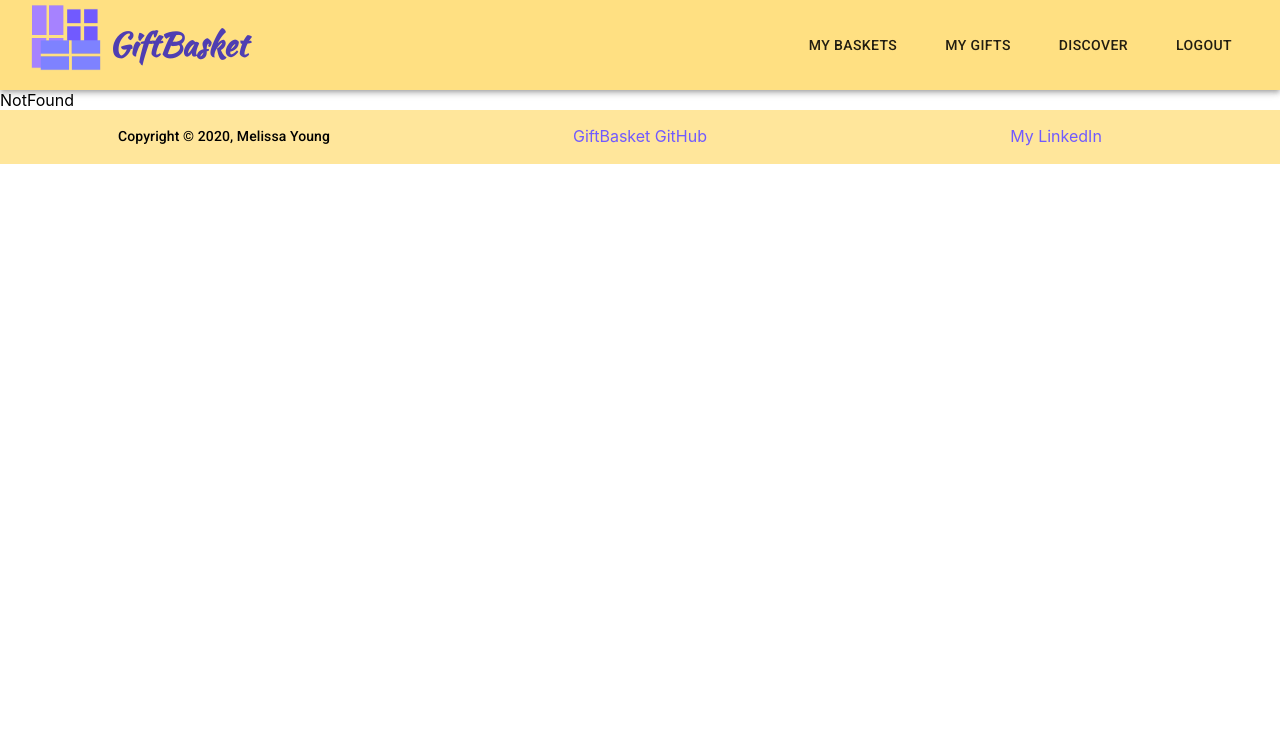
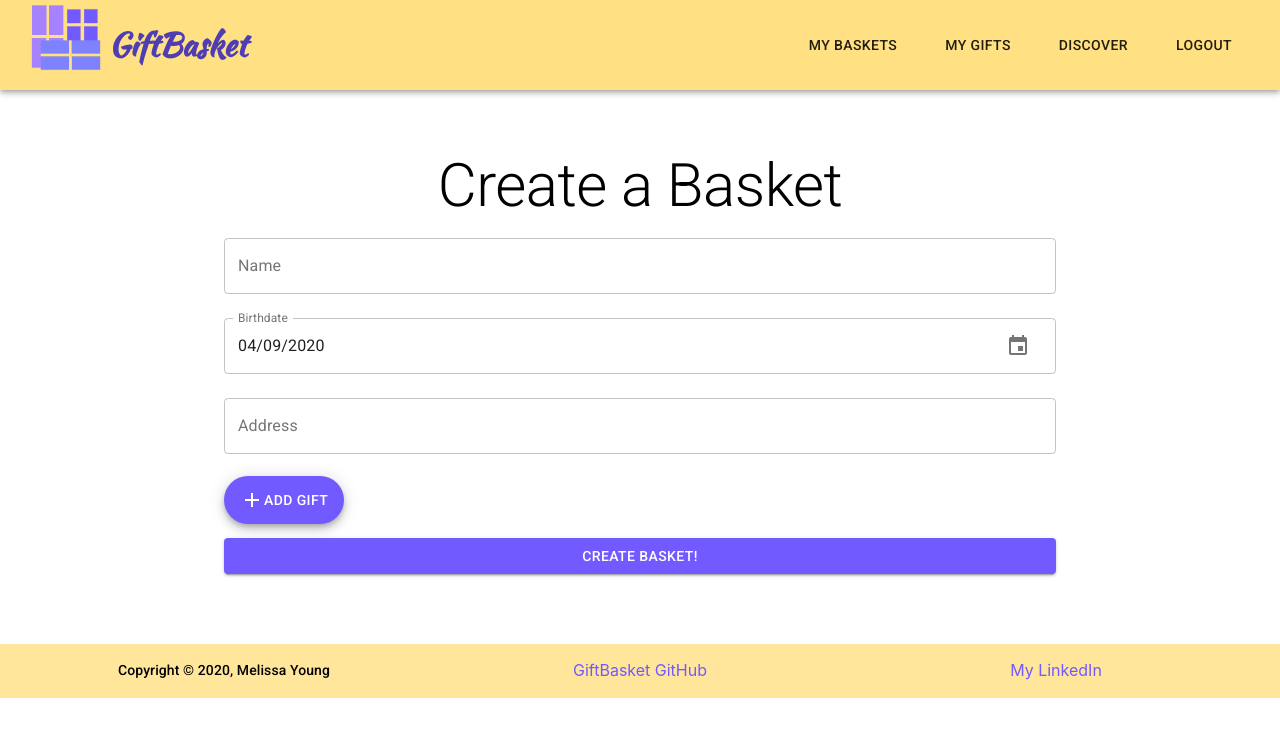
Before and after one commit to melissay94/giftbasket, a React (Create React App) app in the folder client/: page /basket/new in a window 1280 px wide. Shown: the top 736 px of the page. Built offline with nearby package versions, Linux system fonts and the light colour scheme; sample sign-in values are in the browser's storage.

Commit message:
Create basket form layed out

```diff
--- a/client/package.json
+++ b/client/package.json
@@ -3,8 +3,10 @@
   "version": "0.1.0",
   "private": true,
   "dependencies": {
+    "@date-io/date-fns": "^1.3.13",
     "@material-ui/core": "^4.9.9",
     "@material-ui/icons": "^4.9.1",
+    "@material-ui/pickers": "^3.2.10",
     "@testing-library/jest-dom": "^4.2.4",
     "@testing-library/react": "^9.5.0",
     "@testing-library/user-event": "^7.2.1",
@@ -12,6 +14,7 @@
     "apollo-client": "^2.6.8",
     "apollo-link-context": "^1.0.19",
     "apollo-link-http": "^1.5.16",
+    "date-fns": "^2.11.1",
     "graphql": "^15.0.0",
     "graphql-tag": "^2.10.3",
     "jwt-decode": "^2.2.0",
--- a/client/src/App.css
+++ b/client/src/App.css
@@ -35,3 +35,7 @@
 .no-outline:focus {
   outline: none;
 }
+
+.basket-text-field {
+  width: 65%;
+}
--- a/client/src/components/Content.js
+++ b/client/src/components/Content.js
@@ -13,8 +13,8 @@ function Content(props) {
     <Switch>
       <Route path="/" exact={true} render={() => <Landing isLoggedIn={props.isLoggedIn} />} />
       <Route path="/home" render={() => <Home isLoggedIn={props.isLoggedIn} />} />
-      <Route path="/baskets" exact={true} render={() => <Baskets isLoggedIn={props.isLoggedIn} />} />
-      <Route path="/baskets/new" render={() => <CreateBasket isLoggedIn={props.isLoggedIn} />} />
+      <Route path="/basket/new" exact={true} render={() => <CreateBasket isLoggedIn={props.isLoggedIn} />} />
+      <Route path="/basket/:id" render={() => <Baskets isLoggedIn={props.isLoggedIn} />} />
       <Route path="/feed" render={() => <Feed isLoggedIn={props.isLoggedIn} />} />
       <Route path="*" component={NotFound} />
     </Switch>
--- a/client/src/pages/CreateBasket.js
+++ b/client/src/pages/CreateBasket.js
@@ -1,14 +1,100 @@
-import React from "react";
+import "date-fns";
+import React, { useState } from "react";
 import { Redirect } from "react-router-dom";
+import { TextField, Typography, Button, Grid, Fab } from "@material-ui/core";
+import { makeStyles } from "@material-ui/core/styles";
+import AddIcon from "@material-ui/icons/Add";
+import DateFnsUtils from "@date-io/date-fns";
+import { MuiPickersUtilsProvider, KeyboardDatePicker } from "@material-ui/pickers";
+import GiftCard from "../components/GiftCard";
+
+const useStyles = makeStyles(theme => ({
+  title: {
+    marginTop: "1em"
+  },
+  submit: {
+    margin: "1em 0 5em 0"
+  },
+  addGift: {
+    marginTop: "1em"
+  }
+}))
 
 function CreateBaskets(props) {
 
-  if (!props.isLoggedIn) {
-    return <Redirect to="/" />
-  }
+  const [name, setName] = useState("");
+  const [birthdate, setBirthdate] = useState(new Date());
+  const [address, setAddress] = useState("");
+  const [gifts, setGifts] = useState([]);
+  const classes = useStyles();
 
-  return(
-    <div>CreateBaskets</div>
+  if (!props.isLoggedIn) return <Redirect to="/" />
+
+  return (
+    <div>
+    <Typography variant="h2" align="center" className={classes.title}> Create a Basket</Typography>
+      <form>
+          <Grid container justify="space-around">
+            <TextField
+              variant="outlined"
+              label="Name"
+              color="secondary"
+              margin="normal"
+              value={name}
+              className="basket-text-field"
+              onChange={e => setName(e.target.value)} />
+        <MuiPickersUtilsProvider utils={DateFnsUtils}>
+            <KeyboardDatePicker
+              variant="inline"
+              inputVariant="outlined"
+              color="secondary"
+              format="MM/dd/yyyy"
+              margin="normal"
+              label="Birthdate"
+              value={birthdate}
+              onChange={setBirthdate}
+              className="basket-text-field"
+              KeyboardButtonProps={{
+                'aria-label': 'change date',
+              }}
+            />
+        </MuiPickersUtilsProvider>
+          <TextField
+            variant="outlined"
+            label="Address"
+            color="secondary"
+            margin="normal"
+            className="basket-text-field"
+            value={address}
+            onChange={e => setAddress(e.target.value)} />
+          <div
+            className="basket-text-field">
+            <Fab
+              className={classes.addGift}
+              variant="extended"
+              type="button"
+              color="secondary">
+                <AddIcon />
+                Add Gift
+              </Fab>
+          </div>
+          {
+            gifts.map((item, index) => (
+              <GiftCard key={index} gift={item} />
+            ))
+          }
+        <div className="basket-text-field">
+        <Button
+          className={classes.submit}
+          fullWidth
+          variant="contained"
+          color="secondary">
+            Create Basket!
+          </Button>
+        </div>
+        </Grid>
+      </form>
+    </div>
   );
 }
 
--- a/client/src/pages/Home.js
+++ b/client/src/pages/Home.js
@@ -1,5 +1,5 @@
 import React, { useState } from "react";
-import { Redirect } from "react-router-dom";
+import { Redirect, Link } from "react-router-dom";
 import { useQuery } from "@apollo/react-hooks";
 import gql from "graphql-tag";
 import { Typography, Button } from "@material-ui/core";
@@ -40,7 +40,13 @@ function Home(props) {
   return(
     <div>
       <Typography variant="h2">Your Baskets</Typography>
-      <Button color="secondary" variant="contained" className={classes.button}>Create New Basket</Button>
+      <Button
+        color="secondary"
+        variant="contained"
+        component={Link}
+        to="/basket/new"
+        className={classes.button}
+      >Create New Basket</Button>
       {baskets.map((item, index) => (
         <BasketCard key={index} basket={item} />
       ))}
```
Also changed, not shown: 1 other file (tests, documents, lock files or other folders).
